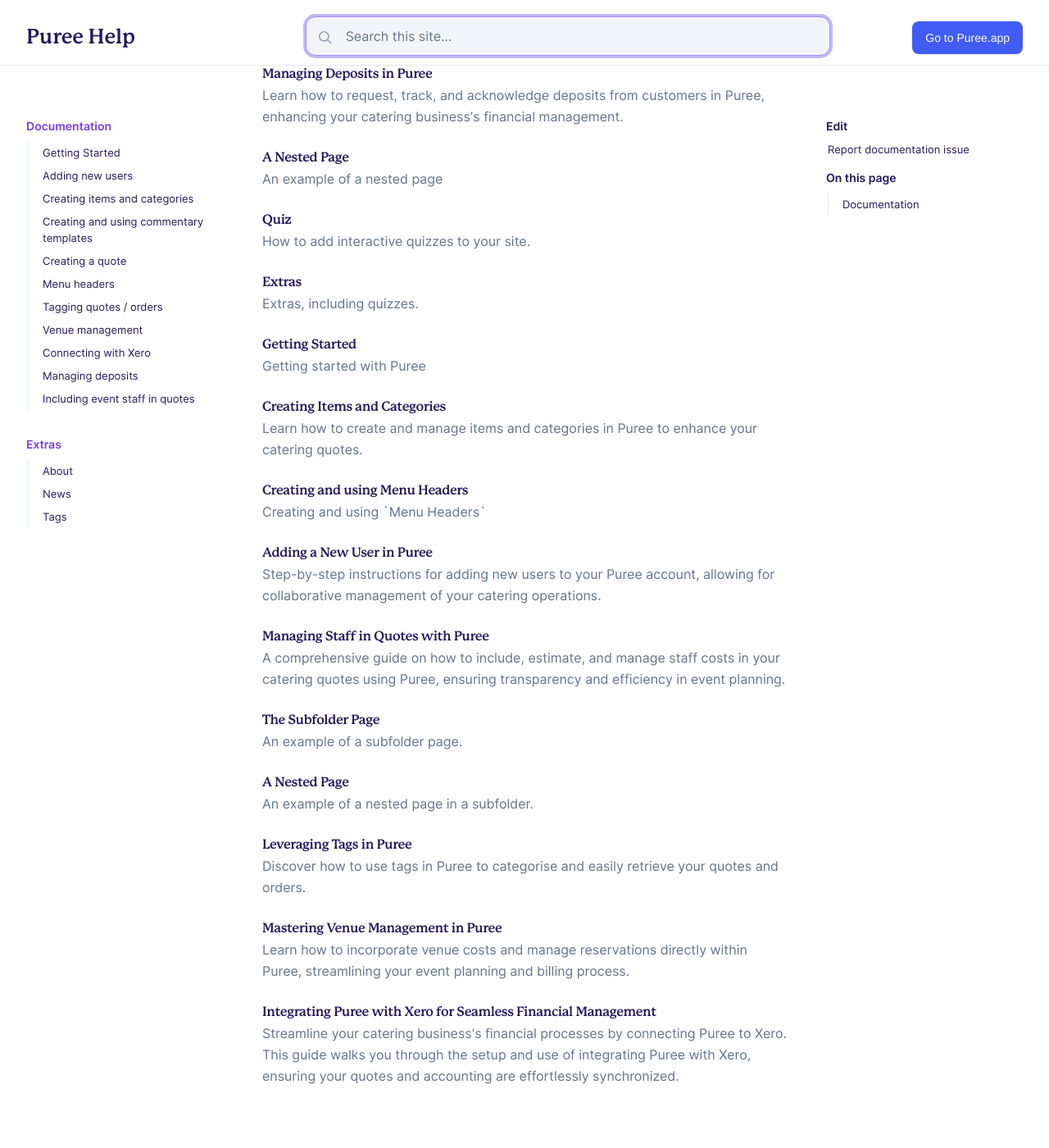
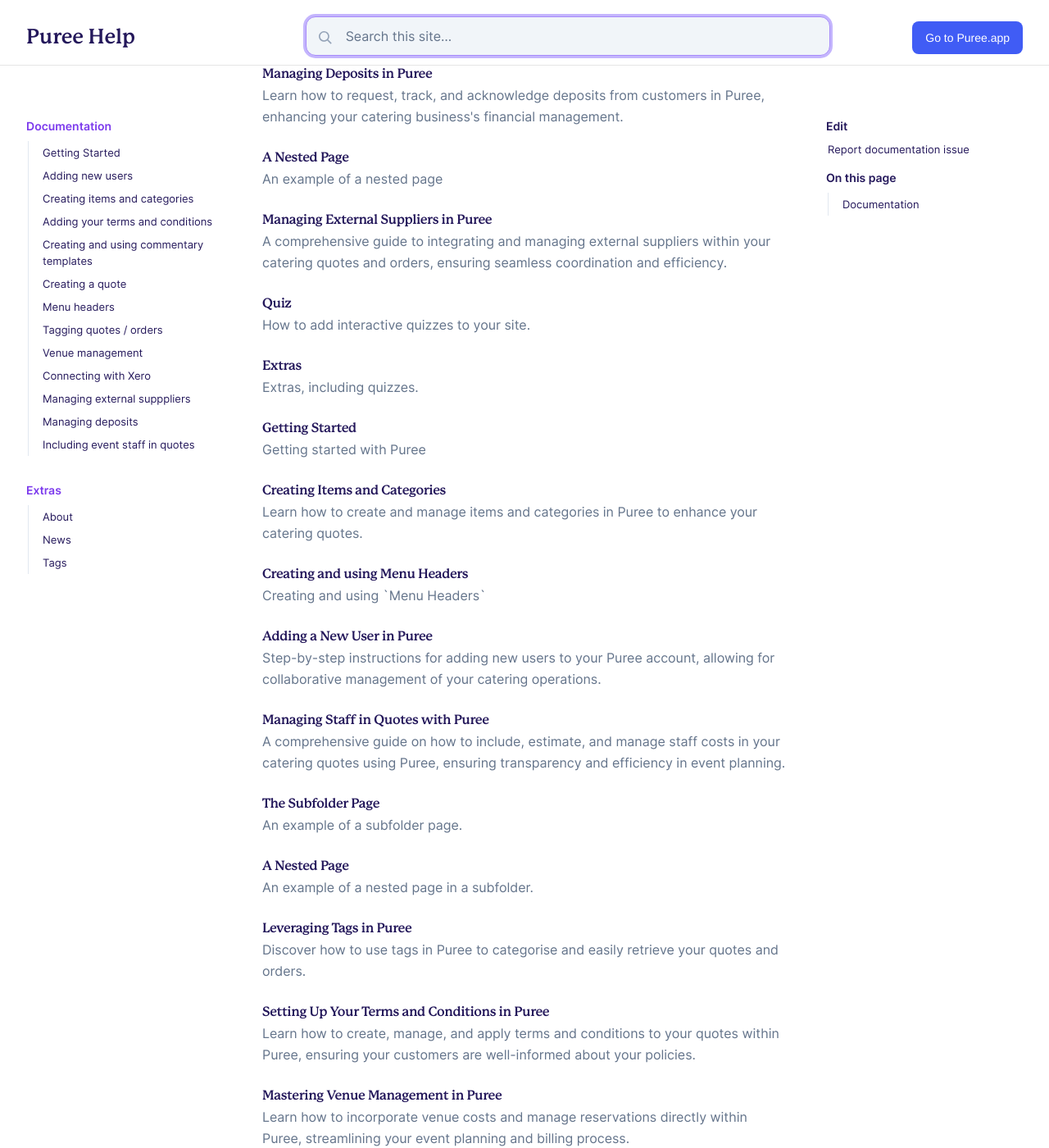
Before and after one commit to puree-catering/puree-catering.github.io, a Jekyll site: the page built from pages/docs.md, in a window 1280 px wide and 1400 px high, scrolled down 505 px. Shown: the whole window at 82% size. Built offline with Jekyll 4.4.1, drawn with Linux system fonts in a browser that asks for light colours; part of the change alters nothing that is shown.

Commit message:
more guides

```diff
--- a/_data/toc.yml
+++ b/_data/toc.yml
@@ -7,6 +7,8 @@
       url: "docs/new-users"
     - title: "Creating items and categories"
       url: "docs/items-and-categories"
+    - title: "Adding your terms and conditions"
+      url: "docs/terms"
     - title: "Creating and using commentary templates"
       url: "docs/commentary-templates"
     - title: "Creating a quote"
@@ -19,6 +21,8 @@
       url: "docs/venues"
     - title: "Connecting with Xero"
       url: "docs/xero"
+    - title: "Managing external supppliers"
+      url: "docs/external-suppliers"
     - title: "Managing deposits"
       url: "docs/deposits"
     - title: "Including event staff in quotes"
--- /dev/null
+++ b/_docs/external-suppliers.md
@@ -0,0 +1,59 @@
+---
+title: Managing External Suppliers in Puree
+description: A comprehensive guide to integrating and managing external suppliers within your catering quotes and orders, ensuring seamless coordination and efficiency.
+---
+
+{% include callout.html text="Coordinate effortlessly with external suppliers for your catering events. This guide walks you through setting up, integrating, and managing orders with external suppliers directly within Puree." %}
+
+## Introduction
+
+Working with external suppliers is crucial for catering companies, especially when it involves equipment items like crockery, cutlery, glassware, and with beverage suppliers. Puree simplifies this process by allowing you to build external supplier items into your quotes and manage these orders efficiently.
+
+## Before You Begin
+
+1. **Identify Your External Suppliers:** Make a list of all your suppliers, including equipment and beverage providers.
+2. **Gather Supplier Details:** You'll need their name, address, and email for setup in Puree.
+
+## Setting Up External Suppliers
+
+### Adding a New Supplier
+
+1. **Open External Suppliers:** Navigate to the external suppliers section in Puree.
+2. **Create a New Supplier Entry:** Click on 'Add New Supplier' and enter their details, such as name, address, and email.
+
+### Assigning Suppliers to Items
+
+- **Selecting Suppliers for Items:** When adding items into Puree, specify the external supplier.
+
+## Managing Orders with External Suppliers
+
+### Placing Orders
+
+1. **Add to an Order:** Simply add the items to your order as you would do as if they were your items. As you have previously limked these items to your external supplier, Puree will identify them and assist you place the order with the external supplier once the quote has been accepted.
+2. **Save Changes:** Ensure all details are correct and save the updated order.
+
+### Processing External Supplier Orders
+
+- **Navigate to External Supplier Orders:** Under the logistics menu, navigate to "external Supplier Orders" amd view all pending orders with your external suppliers.
+- **Update Order Details:** For each order, you will need to specify delivery or collection details, including dates and times.
+
+### Emailing the Order to the Supplier
+
+1. **Email Order:** Once an order is ready, email the supplier directly from Puree with all the necessary details.
+2. **Confirmation:** Suppliers can confirm the order, which you can then mark as checked in Puree. If you have set this up in your tasks, an automated reminder task will be created.
+
+## Best Practices
+
+- **Regularly Update Supplier Information:** Keep supplier details current to avoid any miscommunications.
+- **Check Orders Regularly:** Ensure all external supplier orders are confirmed and marked accordingly in Puree.
+
+## Conclusion
+
+Effectively managing external suppliers through Puree enhances efficiency and ensures that all items required for your events are accurately accounted for and ordered. By following these steps, you can streamline your operations and foster better relationships with your suppliers.
+
+For further assistance, contact Puree support or visit our help center for more guides.
+
+## Watch Our Tutorial on Managing External Suppliers in Puree
+<!-- Embed Tutorial Video Below -->
+
+{% include video_embed.html id="c2bb69434a37456cb7aeedd2d8f766c6" %}
--- /dev/null
+++ b/_docs/terms.md
@@ -0,0 +1,52 @@
+---
+title: Setting Up Your Terms and Conditions in Puree
+description: Learn how to create, manage, and apply terms and conditions to your quotes within Puree, ensuring your customers are well-informed about your policies.
+---
+
+{% include callout.html text="Ensure your catering services are backed by clear terms and conditions. Follow this guide to set up and apply the right terms for each event or venue you manage." %}
+
+## Introduction
+
+Setting up clear terms and conditions for your catering services is crucial for ensuring both you and your customers have a mutual understanding of the service expectations. Puree makes it easy to integrate these into your quotes.
+
+## Before You Begin
+
+- **Draft Your Terms and Conditions:** Prepare a comprehensive list of terms that cover all aspects of your service, including payment terms, cancellation policies, and service scope.
+- **Consider Different Scenarios:** If you offer different services (e.g., event catering vs. venue management), you may need separate terms for each.
+
+## Adding Terms and Conditions
+
+### Accessing the Settings
+
+1. **Navigate to Settings:** From the main dashboard, locate and select the settings option to find the terms and conditions section.
+
+### Creating Terms and Conditions
+
+1. **Add New Terms:** Click on the option to add new terms and conditions.
+2. **Title and Content:** Give your terms a clear title and input the detailed conditions. This can be a general set for all services or specific to particular offerings.
+3. **Save:** Confirm and save your terms and conditions.
+
+### Managing Multiple Terms
+
+- **For Different Services:** You can create and save multiple sets of terms and conditions if your catering service requires different agreements for various types of events or venues.
+
+## Applying Terms and Conditions to Quotes
+
+1. **Selecting Terms for a Quote:** When creating or editing a quote, you'll find an option to select the appropriate terms and conditions from your templates.
+2. **Customer Visibility:** The selected terms and conditions will be automatically included at the bottom of the customer's quote, ensuring they are aware of the policies before accepting.
+
+## Best Practices
+
+- **Update Regularly:** Review and update your terms and conditions regularly to reflect any changes in your service or legal requirements.
+- **Clear Communication:** Ensure your terms are clear, concise, and easily understandable to avoid any misunderstandings.
+
+## Conclusion
+
+Incorporating terms and conditions into your quotes is a vital part of managing a catering business. With Puree, this process is streamlined, allowing you to focus on providing excellent service while ensuring that all parties are aware of and agree to the service terms.
+
+## Need Help?
+
+Watch our step-by-step tutorial on how to set up and apply terms and conditions in Puree.
+<!-- Embed Tutorial Video Below -->
+
+{% include video_embed.html id="7946d25873e34899922416962256ed01" %}
```
